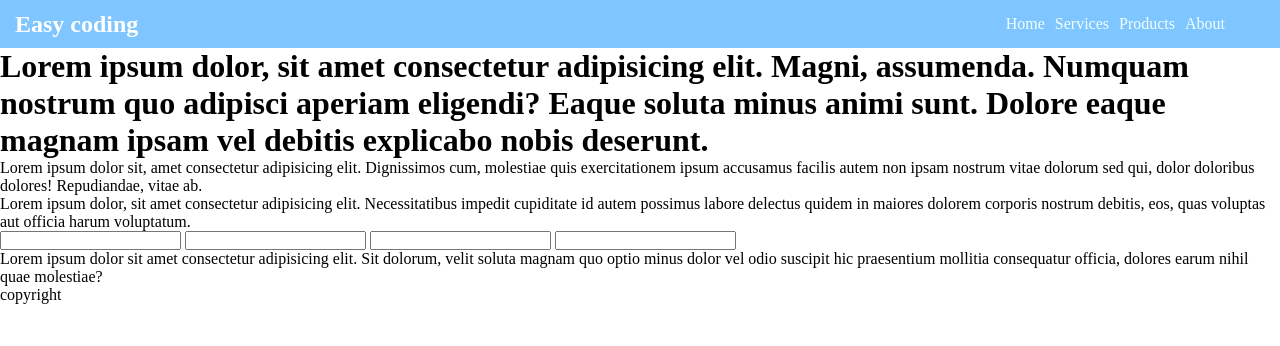
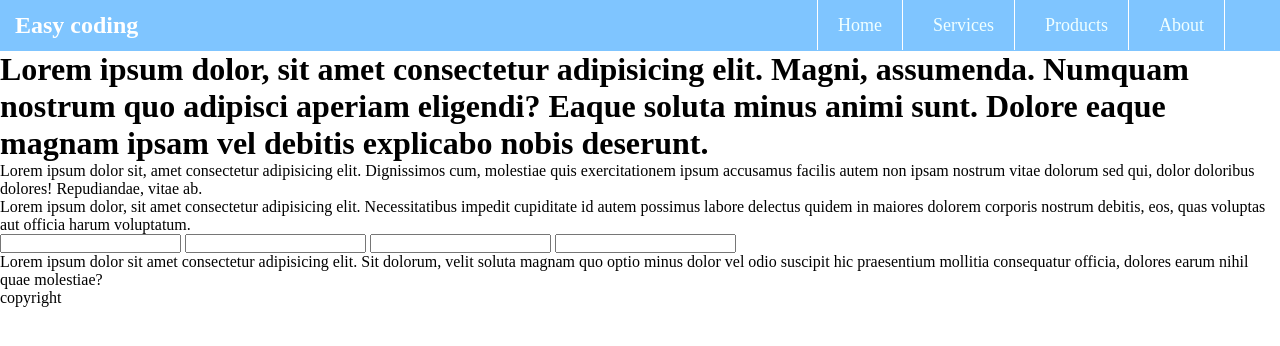
Before and after one commit to Injamam321/html-css-project, a plain HTML site: page project-1/index.html in a window 1280 px wide. Drawn offline with Linux system fonts and the light colour scheme.

Commit message:
navigation bar learning update

```diff
--- a/project-1/style.css
+++ b/project-1/style.css
@@ -22,7 +22,17 @@
 #navigation > ul > li >a{
     text-decoration: none;
     color: azure;
+    font-size: 18px;
+    border-right: 1px solid white;
+    padding: 15px 20px;
 }
+#navigation > ul > li:first-child > a{
+    border-left: 1px solid white;
+}
+#navigation > ul > li:hover > a{
+    background-color: brown;
+}
+
 #logo > h2{
     color: white;
     margin-left: 15px;
```
